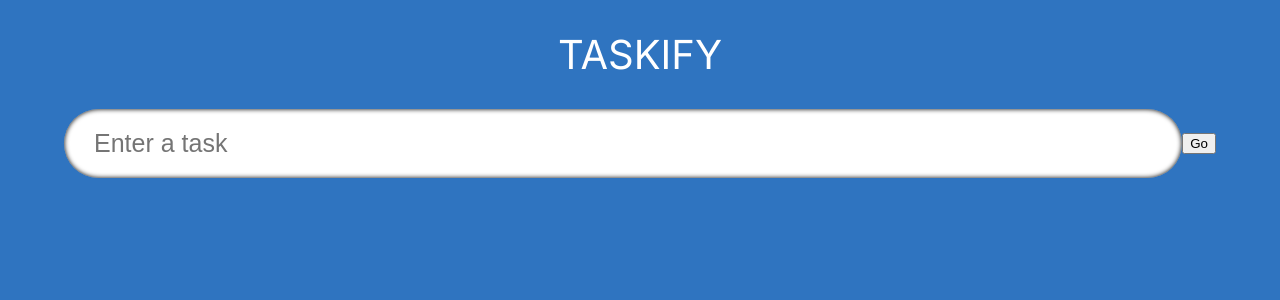
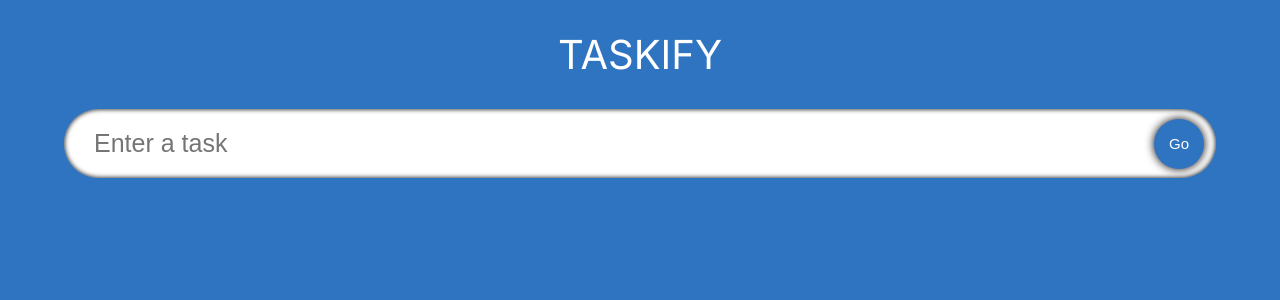
Before and after one commit to heraldofortuna/taskify-react-typescript, a React (Create React App) app: page / in a window 1280 px wide. Shown: the top 300 px of the page. Built offline with nearby package versions, Linux system fonts and the light colour scheme.

Commit message:
Se creó el modelo de todo que se agregará además de los estados respectivos que usaremos en el App

```diff
--- a/src/App.tsx
+++ b/src/App.tsx
@@ -1,14 +1,26 @@
-import React from "react";
+import React, { useState } from "react";
 
 import InputField from "./components/InputField/InputField";
+import { Todo } from "./model";
 
 import "./App.css";
 
 const App: React.FC = () => {
+  const [todo, setTodo] = useState<string>("");
+  const [todos, setTodos] = useState<Todo[]>([]);
+
+  const handleAdd = (event: React.FormEvent) => {
+    event.preventDefault();
+    if (todo) {
+      setTodos([...todos, { id: Date.now(), todo: todo, isDone: false }]);
+      setTodo("");
+    }
+  };
+  console.log(todos);
   return (
     <div className="App">
       <span className="heading">Taskify</span>
-      <InputField />
+      <InputField todo={todo} setTodo={setTodo} handleAdd={handleAdd} />
     </div>
   );
 };
--- a/src/components/InputField/InputField.tsx
+++ b/src/components/InputField/InputField.tsx
@@ -2,15 +2,23 @@ import React from "react";
 
 import "./inputfield.css";
 
-const InputField: React.FC = () => {
+interface Props {
+  todo: string;
+  setTodo: React.Dispatch<React.SetStateAction<string>>;
+  handleAdd: (event: React.FormEvent) => void;
+}
+
+const InputField: React.FC<Props> = ({ todo, setTodo, handleAdd }) => {
   return (
-    <form className="inputfield">
+    <form className="inputfield" onSubmit={handleAdd}>
       <input
         type="input"
+        value={todo}
+        onChange={(event) => setTodo(event.target.value)}
         placeholder="Enter a task"
         className="inputfield__box"
       />
-      <button type="submit" className="inputfield__button">
+      <button type="submit" className="inputfield__submit">
         Go
       </button>
     </form>
--- a/src/components/InputField/inputfield.css
+++ b/src/components/InputField/inputfield.css
@@ -14,3 +14,33 @@
   transition: 0.2s;
   box-shadow: inset 0 0 5px black;
 }
+
+.inputfield__box:focus {
+  box-shadow: 0 0 10px 1000px rgba(0, 0, 0, 0.75);
+  outline: none;
+}
+
+.inputfield__submit {
+  position: absolute;
+  width: 50px;
+  height: 50px;
+  margin: 12px;
+  border-radius: 50px;
+  right: 0;
+  border: none;
+  font-size: 15px;
+  background-color: #2f74c0;
+  color: white;
+  transition: 0.2s all;
+  box-shadow: 0 0 10px black;
+  cursor: pointer;
+}
+
+.inputfield__submit:hover {
+  background-color: #388ea2;
+}
+
+.inputfield__submit:active {
+  transform: scale(0.8);
+  box-shadow: 0 0 5px black;
+}
--- /dev/null
+++ b/src/model.ts
@@ -0,0 +1,5 @@
+export interface Todo {
+  id: number;
+  todo: string;
+  isDone: boolean;
+}
```
